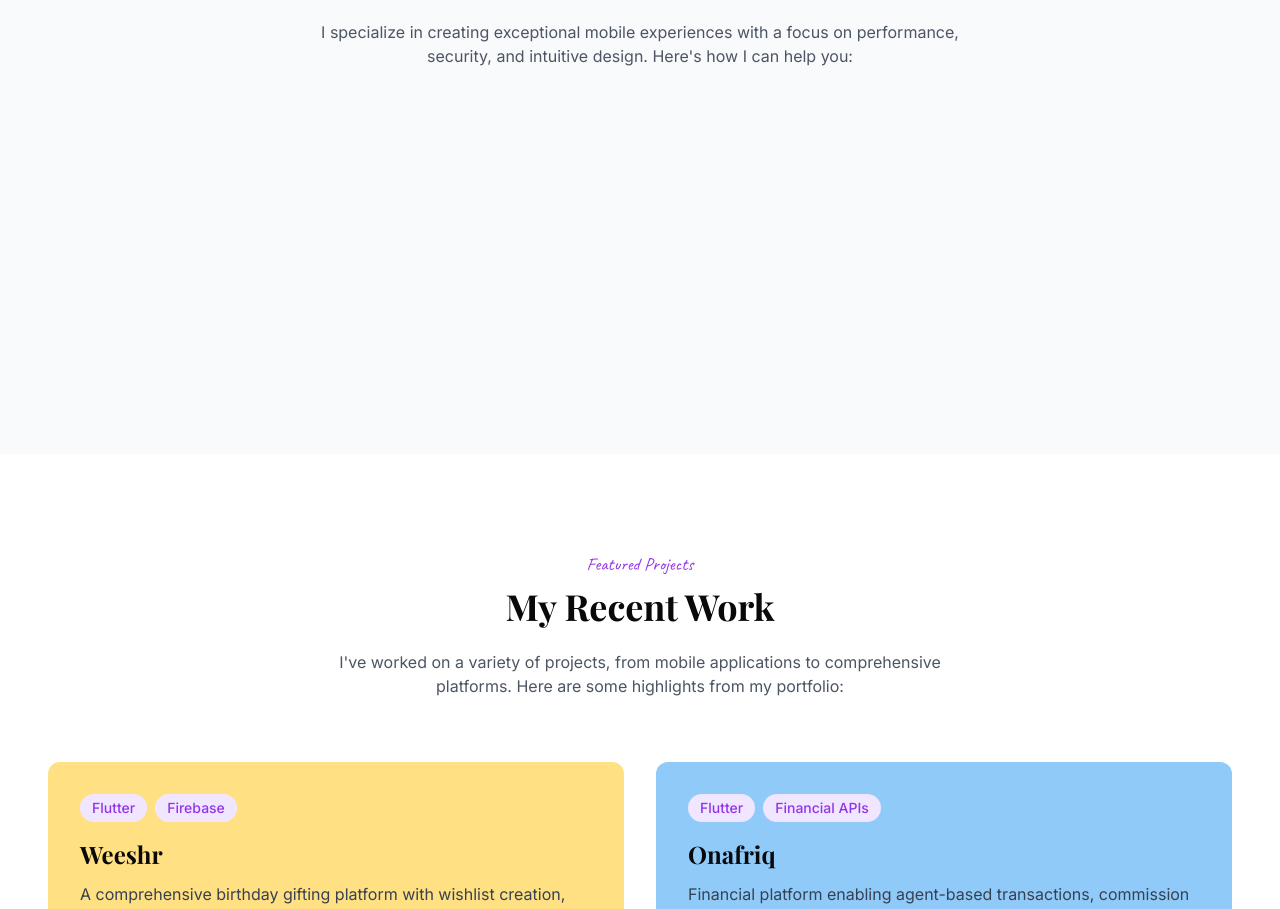
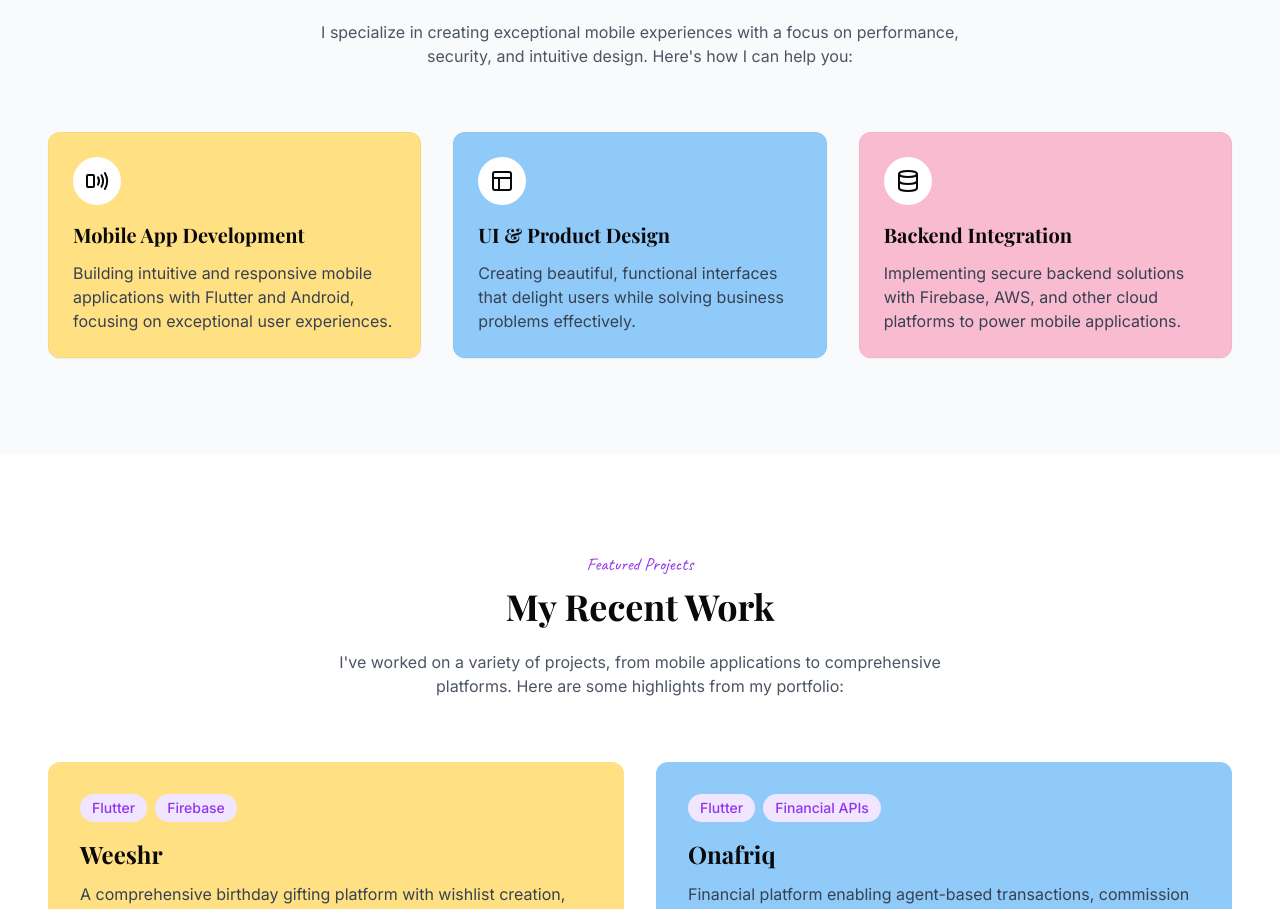
Before and after one commit to Oyedee/portfolio-gateway-70, a React (Vite) app: page / in a window 1280 px wide. Shown: the part 806-1715 px from the top of the page. Built offline with nearby package versions, Linux system fonts and the light colour scheme.

Commit message:
Fix: Services section display
Fixes the Services section display issues.

```diff
--- a/src/components/Services.tsx
+++ b/src/components/Services.tsx
@@ -20,11 +20,13 @@ const ServiceCard = ({
   return (
     <div
       ref={domRef}
-      className={`${color} rounded-xl p-6 transform card-shadow transition-all duration-500 ease-out border border-[rgba(0,0,0,0.03)]`}
+      className={`${color} rounded-xl p-6 transform transition-all duration-500 ease-out border border-[rgba(0,0,0,0.03)] h-full shadow-sm`}
       style={{
-        opacity: 0,
-        transform: 'translateY(20px) rotate(-4deg)',
-        animation: isVisible ? `skew-in 0.7s ${delay}s ease-out forwards` : 'none'
+        opacity: isVisible ? 1 : 0,
+        transform: isVisible
+          ? 'translateY(0) rotate(0deg)'
+          : 'translateY(20px) rotate(-4deg)',
+        transitionDelay: `${delay}s`
       }}
     >
       <div className="rounded-full w-12 h-12 flex items-center justify-center bg-white mb-4">
@@ -69,7 +71,11 @@ const Services = () => {
         <div className="text-center max-w-2xl mx-auto mb-12 md:mb-16">
           <div
             ref={domRef}
-            className={`transition-all duration-500 ${isVisible ? 'opacity-100 transform-none' : 'opacity-0 -translate-y-4'}`}
+            className="transition-all duration-500"
+            style={{
+              opacity: isVisible ? 1 : 0,
+              transform: isVisible ? 'none' : 'translateY(-20px)'
+            }}
           >
             <div className="handwritten mb-2 inline-block">What I do?</div>
             <h2 className="text-3xl md:text-4xl font-bold mb-6">My Expertise</h2>
@@ -80,7 +86,7 @@ const Services = () => {
           </div>
         </div>
 
-        <div className="grid md:grid-cols-3 gap-6 md:gap-8">
+        <div className="grid grid-cols-1 md:grid-cols-3 gap-6 md:gap-8">
           {services.map((service, index) => (
             <ServiceCard key={index} {...service} />
           ))}
--- a/src/index.css
+++ b/src/index.css
@@ -120,3 +120,14 @@
     background-size: 14px 14px;
   }
 }
+
+@keyframes skew-in {
+  0% {
+    opacity: 0;
+    transform: skewY(3deg) translateY(100px);
+  }
+  100% {
+    opacity: 1;
+    transform: skewY(0) translateY(0);
+  }
+}
```
